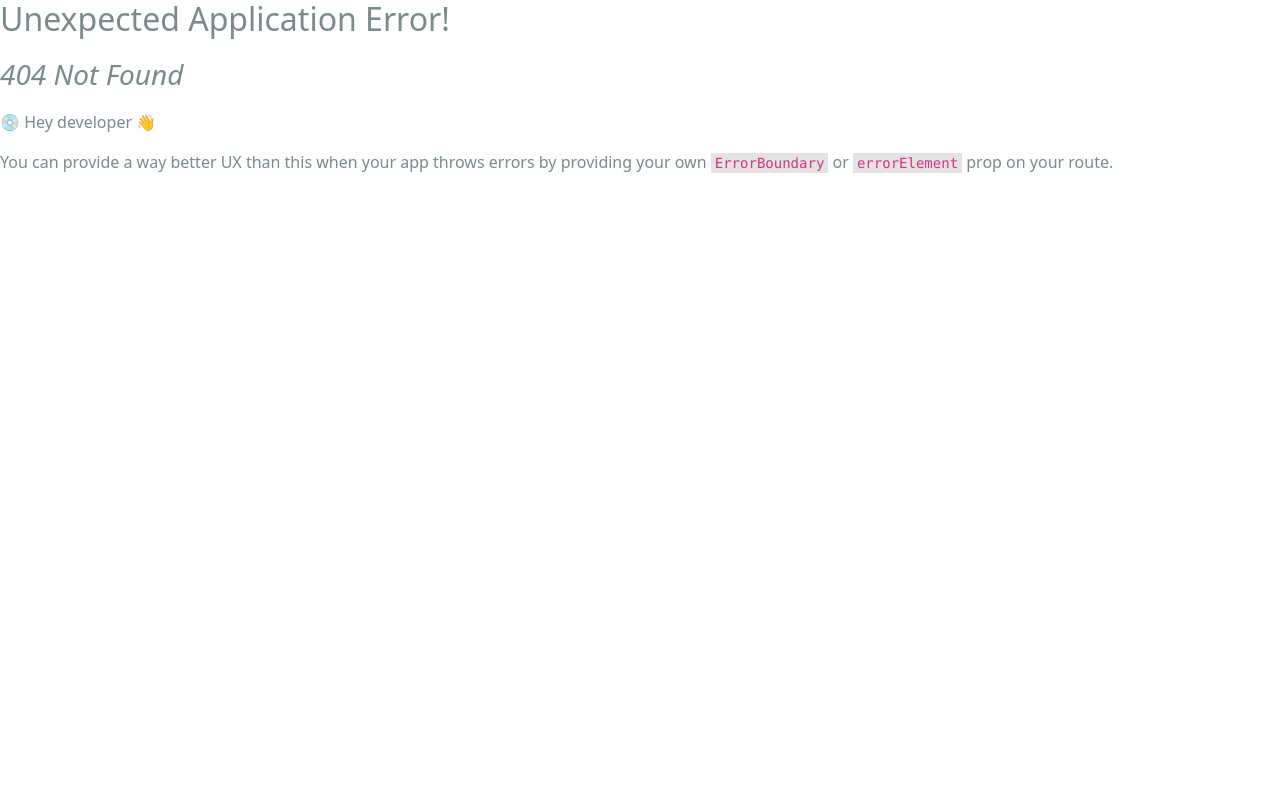
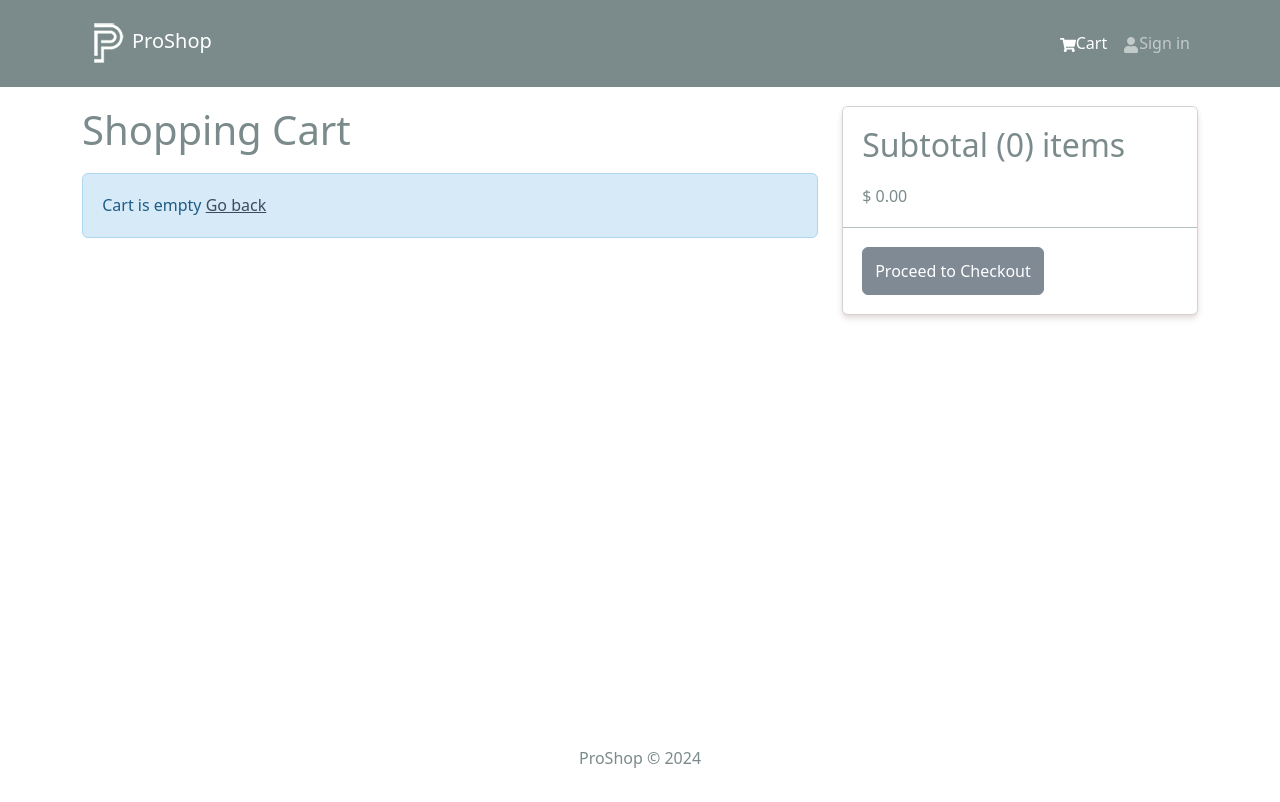
Before and after one commit to khalilaliev/react-proshop, a React (Vite) app in the folder frontend/: page /cart in a window 1280 px wide. Before the commit this address had no page. Shown: the top 802 px of the page. Built offline with nearby package versions, Linux system fonts and the light colour scheme.

Commit message:
add react-redux cart slices and shopping cart

```diff
--- a/frontend/src/components/Header/Header.jsx
+++ b/frontend/src/components/Header/Header.jsx
@@ -1,9 +1,15 @@
-import { Container, Nav, Navbar } from "react-bootstrap";
+import "./style.css";
+import { Badge, Container, Nav, Navbar } from "react-bootstrap";
 import { FaShoppingCart, FaUser } from "react-icons/fa";
+import { useSelector } from "react-redux";
 import logo from "../../assets/styles/logo.png";
 import { LinkContainer } from "react-router-bootstrap";
 
 const Header = () => {
+  const { cartItems } = useSelector((state) => state.cart);
+
+  console.log(cartItems);
+
   return (
     <header>
       <Navbar bg="dark" variant="dark" expand="md" collapseOnSelect>
@@ -18,10 +24,15 @@ const Header = () => {
           <Navbar.Toggle aria-controls="basic-navbar-nav" />
           <Navbar.Collapse id="basic-navbar-nav">
             <Nav className="ms-auto">
-              <LinkContainer to="/card">
+              <LinkContainer to="/cart">
                 <Nav.Link>
                   <FaShoppingCart />
                   Cart
+                  {cartItems.length > 0 && (
+                    <Badge className="basket-qty" pill bg="danger">
+                      {cartItems.reduce((acc, item) => acc + item.qty, 0)}
+                    </Badge>
+                  )}
                 </Nav.Link>
               </LinkContainer>
               <LinkContainer to="/login">
--- /dev/null
+++ b/frontend/src/components/Header/style.css
@@ -0,0 +1,3 @@
+.basket-qty {
+  margin-left: 5px;
+}
--- /dev/null
+++ b/frontend/src/components/Title/Title.jsx
@@ -0,0 +1,9 @@
+const Title = ({ text }) => {
+  return (
+    <>
+      <h1>{text}</h1>
+    </>
+  );
+};
+
+export default Title;
--- a/frontend/src/main.jsx
+++ b/frontend/src/main.jsx
@@ -11,6 +11,7 @@ import {
 import App from "./App.jsx";
 import HomeScreen from "./screens/HomeScreen.jsx";
 import ProductScreen from "./screens/ProductScreen.jsx";
+import CartScreen from "./screens/CartScreen.jsx";
 import { Provider } from "react-redux";
 import store from "./store/store.js";
 
@@ -19,6 +20,7 @@ const router = createBrowserRouter(
     <Route path="/" element={<App />}>
       <Route index={true} path="/" element={<HomeScreen />} />
       <Route index={true} path="/product/:id" element={<ProductScreen />} />
+      <Route index={true} path="/cart" element={<CartScreen />} />
     </Route>
   )
 );
--- /dev/null
+++ b/frontend/src/screens/CartScreen.jsx
@@ -0,0 +1,101 @@
+import { Link } from "react-router-dom";
+import {
+  Row,
+  Col,
+  ListGroup,
+  Image,
+  Form,
+  Card,
+  Button,
+} from "react-bootstrap";
+import { useDispatch, useSelector } from "react-redux";
+import Title from "../components/Title/Title";
+import Message from "../components/Message/Message";
+import { FaTrash } from "react-icons/fa6";
+import { addToCard } from "../store/slices/cardSlice";
+
+const CartScreen = () => {
+  // const navigate = useNavigate();
+  const dispatch = useDispatch();
+  const { cartItems } = useSelector((state) => state.cart);
+
+  const handleAddToCart = (product, qty) => {
+    dispatch(addToCard({ ...product, qty }));
+  };
+
+  return (
+    <Row>
+      <Col md={8}>
+        <Title text="Shopping Cart" />
+        {cartItems.length === 0 ? (
+          <Message>
+            Cart is empty <Link to="/">Go back</Link>
+          </Message>
+        ) : (
+          <ListGroup variant="flush">
+            {cartItems.map((item) => {
+              return (
+                <ListGroup.Item key={item._id}>
+                  <Row>
+                    <Col md={2}>
+                      <Image src={item.image} alt={item.name} fluid rounded />
+                    </Col>
+                    <Col md={3}>
+                      <Link to={`/product/${item._id}`}>{item.name}</Link>
+                    </Col>
+                    <Col md={2}>$ {item.price}</Col>
+                    <Col md={2}>
+                      <Form.Control
+                        as="select"
+                        value={item.qty}
+                        onChange={(e) =>
+                          handleAddToCart(item, Number(e.target.value))
+                        }
+                      >
+                        {[...Array(item.countInStock).keys()].map((s) => {
+                          return (
+                            <option key={s + 1} value={s + 1}>
+                              {s + 1}
+                            </option>
+                          );
+                        })}
+                      </Form.Control>
+                    </Col>
+                    <Col md={2}>
+                      <Button type="button" variant="light">
+                        <FaTrash />
+                      </Button>
+                    </Col>
+                  </Row>
+                </ListGroup.Item>
+              );
+            })}
+          </ListGroup>
+        )}
+      </Col>
+      <Col md={4}>
+        <Card>
+          <ListGroup variant="flush">
+            <ListGroup.Item>
+              <h2>
+                Subtotal ({cartItems.reduce((acc, item) => acc + item.qty, 0)})
+                items
+              </h2>
+              ${" "}
+              {cartItems
+                .reduce((acc, item) => acc + item.qty * item.price, 0)
+                .toFixed(2)}
+            </ListGroup.Item>
+            <ListGroup.Item>
+              <Button type="button" disabled={cartItems.length === 0}>
+                Proceed to Checkout
+              </Button>
+            </ListGroup.Item>
+          </ListGroup>
+        </Card>
+      </Col>
+    </Row>
+  );
+};
+
+export default CartScreen;
--- a/frontend/src/screens/HomeScreen.jsx
+++ b/frontend/src/screens/HomeScreen.jsx
@@ -3,6 +3,7 @@ import Product from "../components/Product/Product";
 import { useGetProductsQuery } from "../store/slices/productApiSlice";
 import Loader from "../components/Loader/Loader";
 import Message from "../components/Message/Message";
+import Title from "../components/Title/Title";
 
 const HomeScreen = () => {
   const { data: products, isError, isLoading } = useGetProductsQuery();
@@ -17,7 +18,7 @@ const HomeScreen = () => {
         </Message>
       ) : (
         <>
-          <h1>Latest Products</h1>
+          <Title text="Latest Products" />
           <Row>
             {products.map((item) => (
               <Col key={item._id} sm={12} md={6} lg={4} xl={3}>
--- a/frontend/src/screens/ProductScreen.jsx
+++ b/frontend/src/screens/ProductScreen.jsx
@@ -1,20 +1,43 @@
-import { useParams } from "react-router-dom";
+import { useNavigate, useParams } from "react-router-dom";
 import { FaArrowLeftLong } from "react-icons/fa6";
 import ButtonLink from "../components/Button/ButtonLink";
-import { Col, Row, Image, ListGroup, Card, Button } from "react-bootstrap";
+import {
+  Col,
+  Row,
+  Image,
+  ListGroup,
+  Card,
+  Button,
+  Form,
+} from "react-bootstrap";
 import Rating from "../components/Rating/Rating";
 import { useGetProductDetailsQuery } from "../store/slices/productApiSlice";
 import Loader from "../components/Loader/Loader";
 import Message from "../components/Message/Message";
+import { useState } from "react";
+import { useDispatch } from "react-redux";
+import { addToCard } from "../store/slices/cardSlice";
 
 const ProductScreen = () => {
   const { id: productId } = useParams();
+  const [qty, setQty] = useState(1);
+  const dispatch = useDispatch();
+  const navigate = useNavigate();
 
   const {
     data: product,
     isError: error,
     isLoading,
   } = useGetProductDetailsQuery(productId);
+
+  const handleChange = (e) => {
+    setQty(Number(e.target.value));
+  };
+
+  const handleAddToCart = () => {
+    dispatch(addToCard({ ...product, qty }));
+    navigate("/cart");
+  };
 
   return (
     <>
@@ -69,11 +92,34 @@ const ProductScreen = () => {
                     </Col>
                   </Row>
                 </ListGroup.Item>
+                {product.countInStock > 0 && (
+                  <ListGroup.Item>
+                    <Row>
+                      <Col>Quantity: </Col>
+                      <Col>
+                        <Form.Control
+                          as="select"
+                          value={qty}
+                          onChange={handleChange}
+                        >
+                          {[...Array(product.countInStock).keys()].map((s) => {
+                            return (
+                              <option key={s + 1} value={s + 1}>
+                                {s + 1}
+                              </option>
+                            );
+                          })}
+                        </Form.Control>
+                      </Col>
+                    </Row>
+                  </ListGroup.Item>
+                )}
                 <ListGroup.Item>
                   <Button
                     className="btn-block"
                     type="button"
                     disabled={product.countInStock === 0}
+                    onClick={handleAddToCart}
                   >
                     Add to cart
                   </Button>
--- a/frontend/src/store/slices/apiSlice.js
+++ b/frontend/src/store/slices/apiSlice.js
@@ -6,5 +6,6 @@ const baseQuery = fetchBaseQuery({ baseUrl: BASE_URL });
 export const apiSlice = createApi({
   baseQuery: baseQuery,
   tagTypes: ["Product", "Order", "User"],
+  // eslint-disable-next-line no-unused-vars
   endpoints: (builder) => ({}),
 });
--- /dev/null
+++ b/frontend/src/store/slices/cardSlice.js
@@ -0,0 +1,29 @@
+import { createSlice } from "@reduxjs/toolkit";
+import { updatedCard } from "../../utils/cartUtils";
+
+const initialState = localStorage.getItem("cart")
+  ? JSON.parse(localStorage.getItem("cart"))
+  : { cartItems: [] };
+
+const cartSlice = createSlice({
+  name: "cart",
+  initialState,
+  reducers: {
+    addToCard: (state, action) => {
+      const item = action.payload;
+      const isExist = state.cartItems.find((i) => i._id === item._id);
+
+      if (isExist) {
+        state.cartItems = state.cartItems.map((i) =>
+          i._id === isExist._id ? item : i
+        );
+      } else {
+        state.cartItems = [...state.cartItems, item];
+      }
+      return updatedCard(state);
+    },
+  },
+});
+
+export const { addToCard } = cartSlice.actions;
+export default cartSlice.reducer;
--- a/frontend/src/store/store.js
+++ b/frontend/src/store/store.js
@@ -1,9 +1,11 @@
 import { configureStore } from "@reduxjs/toolkit";
 import { apiSlice } from "./slices/apiSlice";
+import cardSlice from "./slices/cardSlice";
 
 const store = configureStore({
   reducer: {
     [apiSlice.reducerPath]: apiSlice.reducer,
+    cart: cardSlice,
   },
   middleware: (getDefaultMiddleware) =>
     getDefaultMiddleware().concat(apiSlice.middleware),
--- /dev/null
+++ b/frontend/src/utils/cartUtils.js
@@ -0,0 +1,18 @@
+export const addDecimals = (num) => {
+  return (Math.round(num * 100) / 100).toFixed(2);
+};
+
+export const updatedCard = (state) => {
+  state.itemsPrice = addDecimals(
+    state.cartItems.reduce((acc, item) => acc + item.price * item.qty, 0)
+  );
+  state.shippingPrice = addDecimals(state.itemsPrice > 100 ? 0 : 10);
+
+  state.taxPrice = addDecimals(Number((0.15 * state.itemsPrice).toFixed(2)));
+  state.totalPrice = (
+    Number(state.itemsPrice) +
+    Number(state.shippingPrice) +
+    Number(state.taxPrice)
+  ).toFixed(2);
+  localStorage.setItem("cart", JSON.stringify(state));
+};
```
